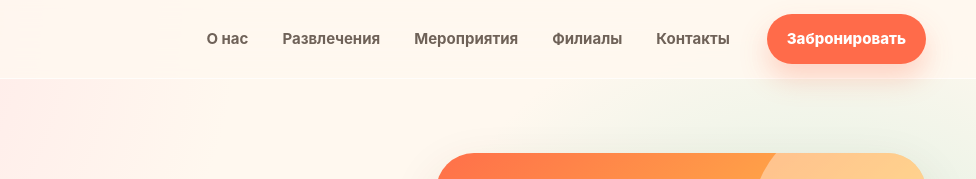
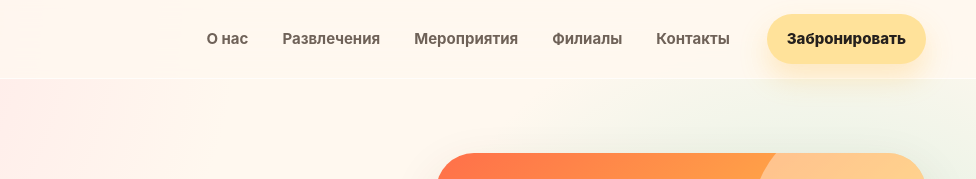
Before and after one commit to dskopesbay-code/Myroom, a plain HTML site: page index.html in a window 1280 px wide. Shown: the top 179 px of the page, 304-1280 px from the left. Drawn offline with Linux system fonts and the light colour scheme.

Commit message:
Make booking button yellow

```diff
--- a/index.html
+++ b/index.html
@@ -158,6 +158,17 @@
     .button.secondary:hover {
       background: var(--surface-warm);
       box-shadow: var(--shadow);
+    }
+
+    .header-booking {
+      background: var(--yellow);
+      color: var(--text);
+      box-shadow: 0 14px 28px rgba(255, 190, 70, 0.28);
+    }
+
+    .header-booking:hover {
+      background: #ffd35f;
+      box-shadow: 0 18px 36px rgba(255, 190, 70, 0.34);
     }
 
     .menu-toggle {
@@ -855,7 +866,7 @@
         <a href="#contacts">Контакты</a>
       </nav>
 
-      <a class="button" href="#contacts">Забронировать</a>
+      <a class="button header-booking" href="#contacts">Забронировать</a>
 
       <button class="menu-toggle" type="button" aria-label="Открыть меню" aria-expanded="false">
         <span></span>
```
